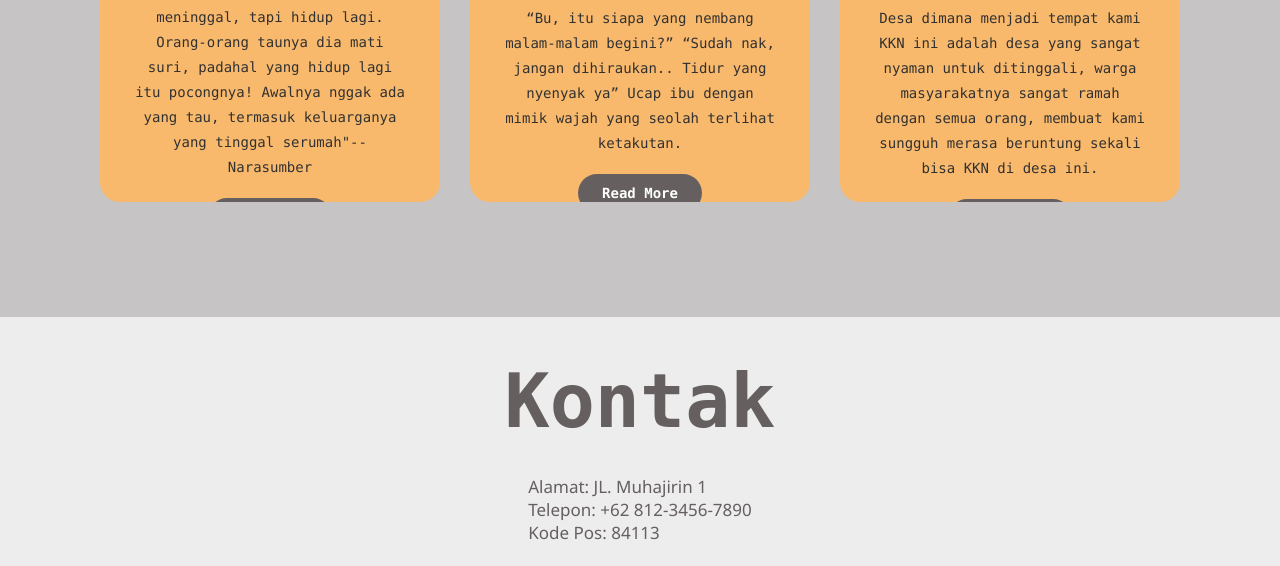
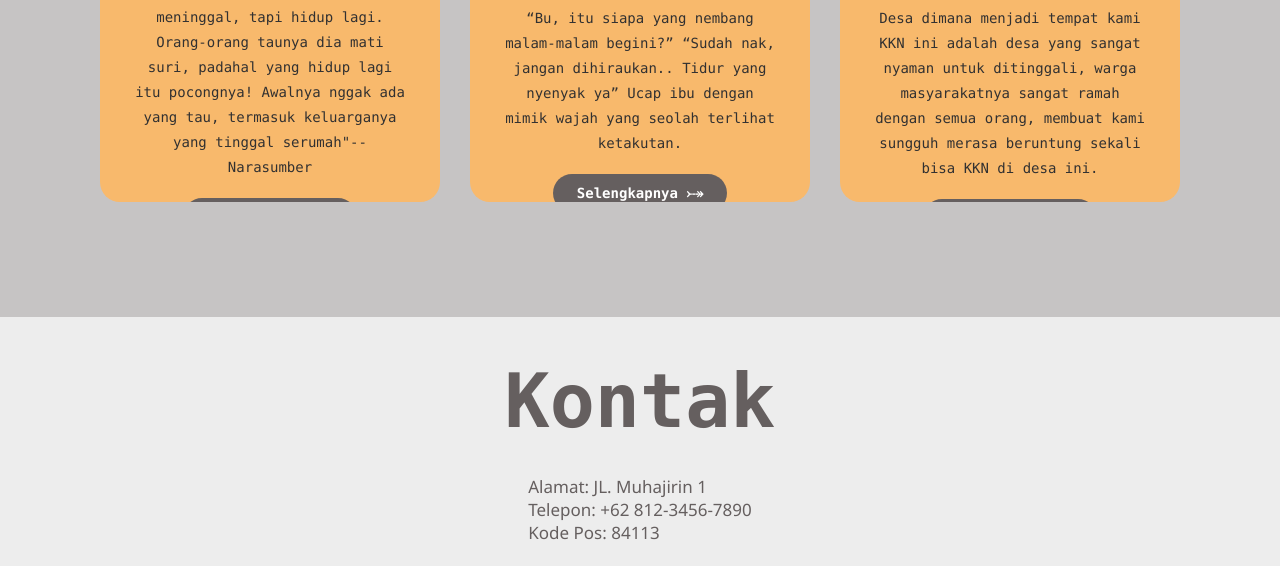
Before and after one commit to Matchapics/tekweb2022, a plain HTML site: page index.html in a window 1280 px wide. Shown: the part 2710-3276 px from the top of the page. Drawn offline with Linux system fonts and the light colour scheme.

Commit message:
Update index.html

```diff
--- a/index.html
+++ b/index.html
@@ -126,7 +126,7 @@
 						Orang-orang taunya dia mati suri, padahal yang hidup lagi itu pocongnya!
 						Awalnya nggak ada yang tau, termasuk keluarganya yang tinggal serumah"--Narasumber</p>
 					<p style="text-align: center;">
-						<a class="button" href="#">Read More</a>
+						<a class="button" href="#">Selengkapnya ⤐</a>
 					</p>
 				</div>
 			</div>
@@ -140,7 +140,7 @@
 						Ucap ibu dengan mimik wajah yang seolah terlihat ketakutan.</p>
 
 					<p style="text-align: center;">
-						<a class="button" href="#">Read More</a>
+						<a class="button" href="#">Selengkapnya ⤐</a>
 					</p>
 				</div>
 			</div>
@@ -154,14 +154,14 @@
 						membuat kami sungguh merasa beruntung sekali bisa KKN di desa ini.</p>
 
 					<p style="text-align: center;">
-						<a class="button" href="#">Read More</a>
+						<a class="button" href="#">Selengkapnya ⤐</a>
 					</p>
 				</div>
 			</div>
 		</div>
 	</div>
 
-	<!------Footer----->
+	<!------Footer section start----->
 	<div class="footer">
 		<h2>Kontak</h2>
 		<p>Alamat: JL. Muhajirin 1<br>
@@ -177,7 +177,7 @@
 		</div>
 	</div>
 
-	<!------end--------->
+	<!------end section start--------->
 	<Akhir>
 		<p class="end">Matchapics © 2022</p>
 	</akhir>
```
